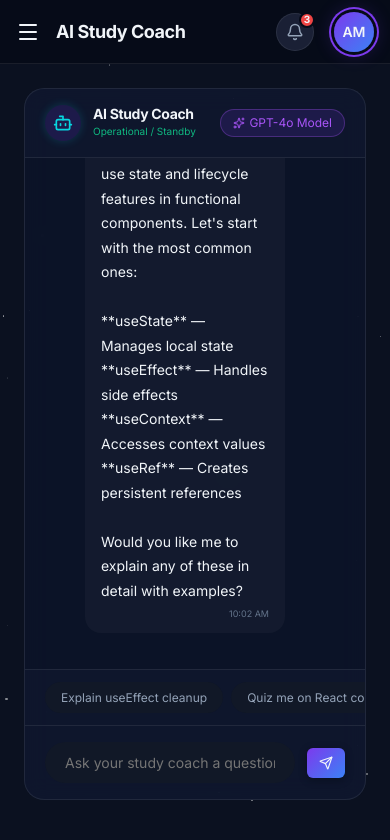
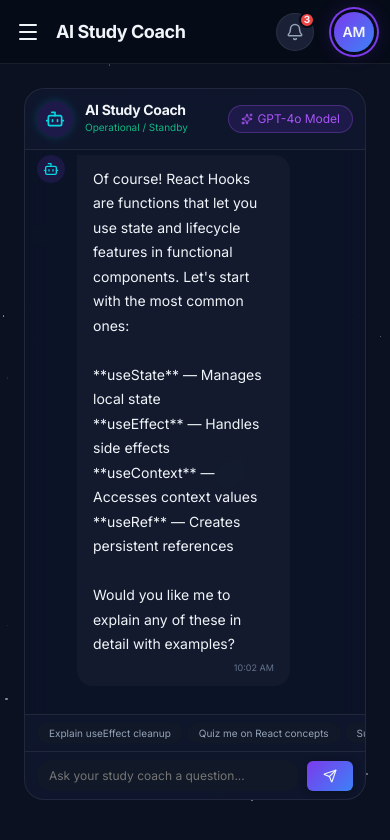
Before and after one commit to Amr-Mohamed665/Students_Hub, a React (Vite) app: page /dashboard/coach in a window 390 px wide. Shown: the top 840 px of the page. Built offline with nearby package versions, Linux system fonts and the light colour scheme.

Commit message:
fix: auto-close sidebar on mobile nav click; compact AI coach chat form on small screens

```diff
--- a/src/components/molecules/NavItem/NavItem.jsx
+++ b/src/components/molecules/NavItem/NavItem.jsx
@@ -1,7 +1,7 @@
 import { NavLink } from 'react-router-dom';
 import styles from './NavItem.module.css';
 
-export default function NavItem({ icon, label, path, collapsed = false }) {
+export default function NavItem({ icon, label, path, collapsed = false, onNavigate }) {
   return (
     <NavLink
       to={path}
@@ -10,6 +10,7 @@ export default function NavItem({ icon, label, path, collapsed = false }) {
         `${styles.navItem} ${isActive ? styles.active : ''} ${collapsed ? styles.collapsed : ''}`
       }
       title={collapsed ? label : undefined}
+      onClick={onNavigate}
     >
       <span className={styles.icon}>{icon}</span>
       <span className={styles.label}>{label}</span>
--- a/src/components/organisms/Sidebar/Sidebar.jsx
+++ b/src/components/organisms/Sidebar/Sidebar.jsx
@@ -11,6 +11,11 @@ export default function Sidebar({ isOpen, toggleMobile, isCollapsed, toggleColla
 
   const handleLogout = () => {
     navigate('/landing');
+  };
+
+  // Close the mobile sidebar when a nav item is clicked
+  const handleNavClick = () => {
+    if (isOpen) toggleMobile();
   };
 
   return (
@@ -37,6 +42,7 @@ export default function Sidebar({ isOpen, toggleMobile, isCollapsed, toggleColla
               label={item.label}
               path={item.path}
               collapsed={isCollapsed}
+              onNavigate={handleNavClick}
             />
           );
         })}
--- a/src/pages/dashboard/AIStudyCoach/AIStudyCoach.module.css
+++ b/src/pages/dashboard/AIStudyCoach/AIStudyCoach.module.css
@@ -210,3 +210,39 @@
 .typingDots span:nth-child(3) {
   animation-delay: 0.4s;
 }
+
+@keyframes typingDot {
+  0%, 60%, 100% { transform: translateY(0); opacity: 0.4; }
+  30%            { transform: translateY(-4px); opacity: 1; }
+}
+
+@media (max-width: 640px) {
+  .form {
+    padding: var(--space-2) var(--space-3);
+    gap: var(--space-2);
+  }
+
+  .input {
+    padding: var(--space-2) var(--space-3);
+    font-size: var(--fs-xs);
+    min-width: 0; /* allow it to shrink freely */
+  }
+
+  .suggestions {
+    padding: var(--space-2) var(--space-3);
+    gap: var(--space-1);
+  }
+
+  .sugBtn {
+    padding: var(--space-1) var(--space-3);
+    font-size: 10px;
+  }
+
+  .chatHeader {
+    padding: var(--space-3) var(--space-3);
+  }
+
+  .messageBox {
+    padding: var(--space-3);
+  }
+}
```
